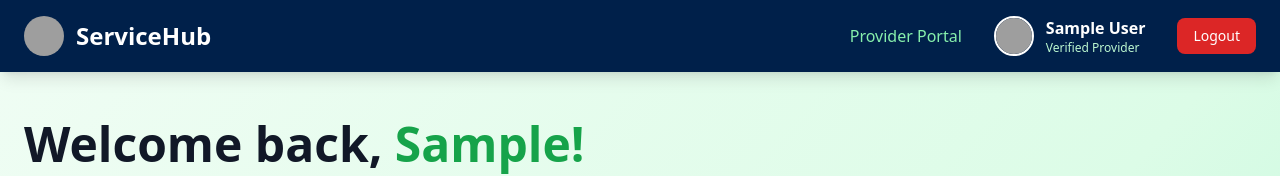
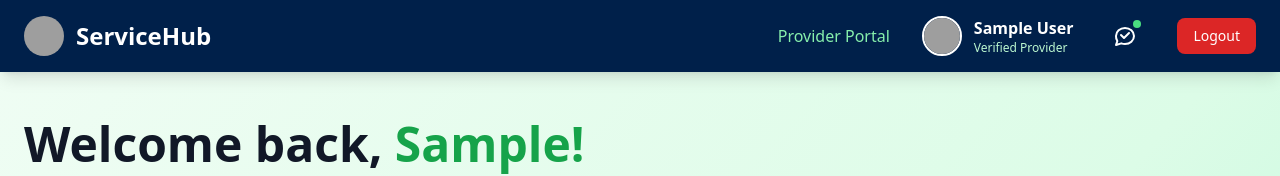
Before and after one commit to isuri54/servicehub, a React (Create React App) app in the folder frontend/: page /provider-dashboard in a window 1280 px wide. Shown: the top 176 px of the page. Built offline with nearby package versions, Linux system fonts and the light colour scheme; no server answers; sample sign-in values are in the browser's storage; grey boxes are pictures that could not be loaded.

Commit message:
Update ProviderDashboard.jsx

```diff
--- a/frontend/src/components/ProviderDashboard.jsx
+++ b/frontend/src/components/ProviderDashboard.jsx
@@ -1,10 +1,11 @@
-import React, { useState, useEffect } from "react";
+import { useState, useEffect } from "react";
 import { useNavigate } from "react-router-dom";
 import axios from "axios";
 import ContactClientModal from "./ContactClientModal";
 import AvailabilityModal from "./AvailabilityModal";
 import QuickStatsModal from "./QuickStatsModal";
 import EarningsModal from "./EarningsModal";
+import ProviderChatModal from "./ProviderChatModal";
 
 const ProviderDashboard = () => {
   const navigate = useNavigate();
@@ -21,6 +22,7 @@ const ProviderDashboard = () => {
   const [showAvailabilityModal, setShowAvailabilityModal] = useState(false);
   const [showStatsModal, setShowStatsModal] = useState(false);
   const [showEarningsModal, setShowEarningsModal] = useState(false);
+  const [showChatModal, setShowChatModal] = useState(false);
 
   const formatDate = (date) => {
     return new Date(date).toLocaleDateString("en-US", {
@@ -100,6 +102,7 @@ const ProviderDashboard = () => {
     const handleLogout = () => {
       localStorage.removeItem("token");
       localStorage.removeItem("currentUser");
+      localStorage.clear();
       navigate("/login");
     };
 
@@ -123,6 +126,32 @@ const ProviderDashboard = () => {
               <p className="text-xs text-green-200">Verified Provider</p>
             </div>
           </div>
+          <button
+            onClick={() => setShowChatModal(true)}
+            className="p-2 rounded-full hover:bg-[#01336F] transition relative"
+          >
+            <svg
+              xmlns="http://www.w3.org/2000/svg"
+              fill="none"
+              viewBox="0 0 24 24"
+              stroke="white"
+              strokeWidth="2"
+              className="w-6 h-6"
+            >
+              <path
+                strokeLinecap="round"
+                strokeLinejoin="round"
+                d="M21 12c0 4.418-4.03 8-9 8-1.31 0-2.56-.23-3.68-.65L3 21l1.35-4.05A7.92 7.92 0 013 12c0-4.418 4.03-8 9-8s9 3.582 9 8z"
+              />
+              <path
+                strokeLinecap="round"
+                strokeLinejoin="round"
+                d="M8 11l3 3 5-5"
+              />
+            </svg>
+
+            <span className="absolute top-1 right-1 w-2 h-2 bg-green-400 rounded-full"></span>
+          </button>
           <button
             onClick={handleLogout}
             className="px-4 py-2 bg-red-600 hover:bg-red-700 rounded-lg text-sm font-medium transition"
@@ -365,6 +394,10 @@ const ProviderDashboard = () => {
         isOpen={showEarningsModal}
         onClose={() => setShowEarningsModal(false)}
       />
+      <ProviderChatModal
+        isOpen={showChatModal}
+        onClose={() => setShowChatModal(false)}
+      />
     </div>
   );
 };
```
